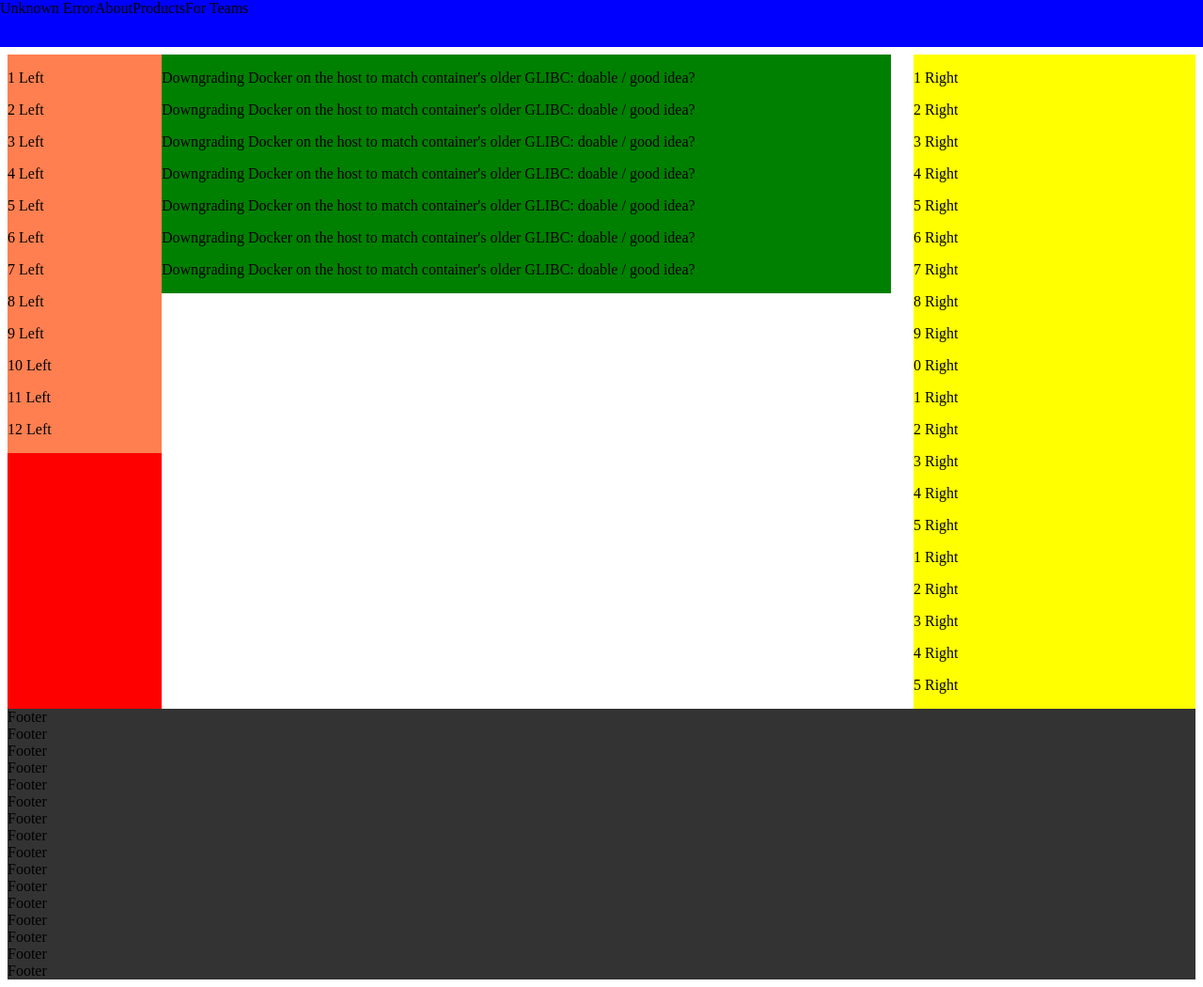
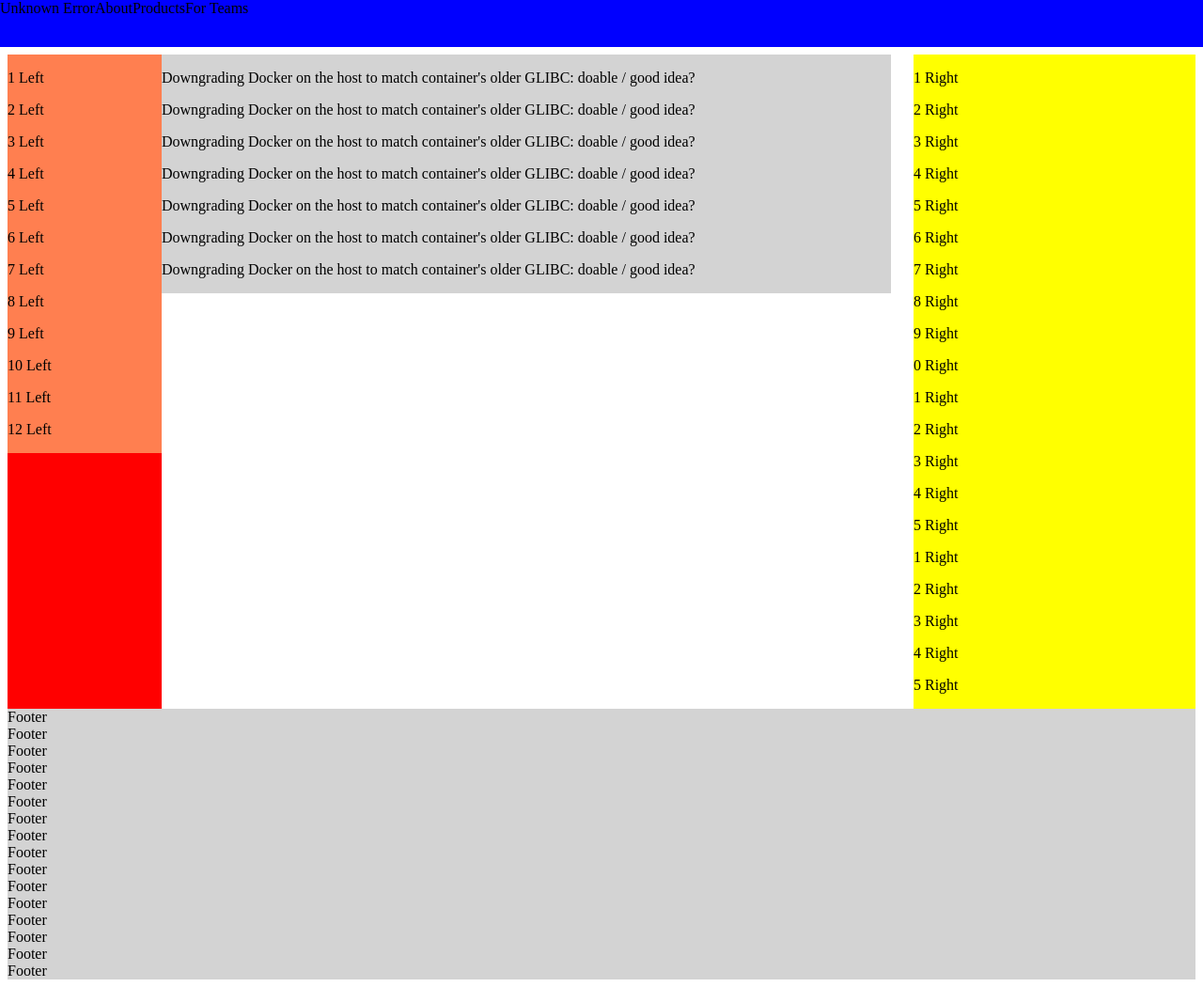
Before and after one commit to naruduru/unknownerror, a Vue app: page / in a window 1280 px wide. Shown: the whole page at 94% size. Built offline with nearby package versions, Linux system fonts and the light colour scheme.

Commit message:
scss 테스트

```diff
--- a/src/assets/scss/variables.scss
+++ b/src/assets/scss/variables.scss
@@ -1 +1,2 @@
 $global_width: 1264px;
+$global_background_color: lightgray;
--- a/src/components/Footer.vue
+++ b/src/components/Footer.vue
@@ -41,7 +41,7 @@ ul {
   margin: 0;
   padding: 0;
   overflow: hidden;
-  background-color: #333;
+  background-color: $global_background_color;
   width: 100%;
 }
 
--- a/src/components/Middle.vue
+++ b/src/components/Middle.vue
@@ -16,11 +16,12 @@ export default {
 }
 </script>
 
-<style scoped>
+<style lang="scss" scoped>
+@import "../assets/scss/variables.scss";
 .middle {
   width: calc(100% - 300px - 24px);
   float: left;
-  background-color: green;
+  background-color: $global_background_color;
 }
 
 @media screen and (max-width: 980px) {
```
